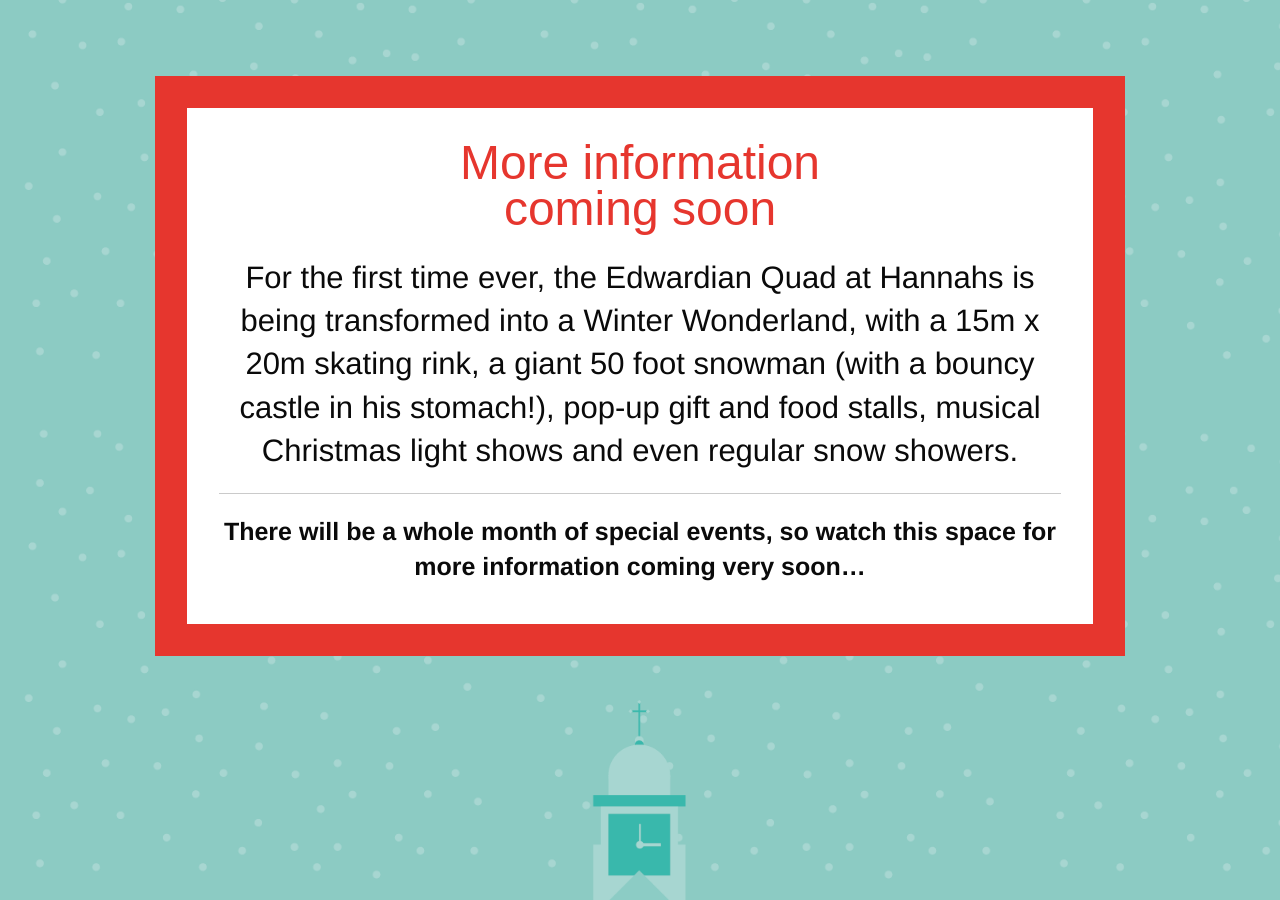
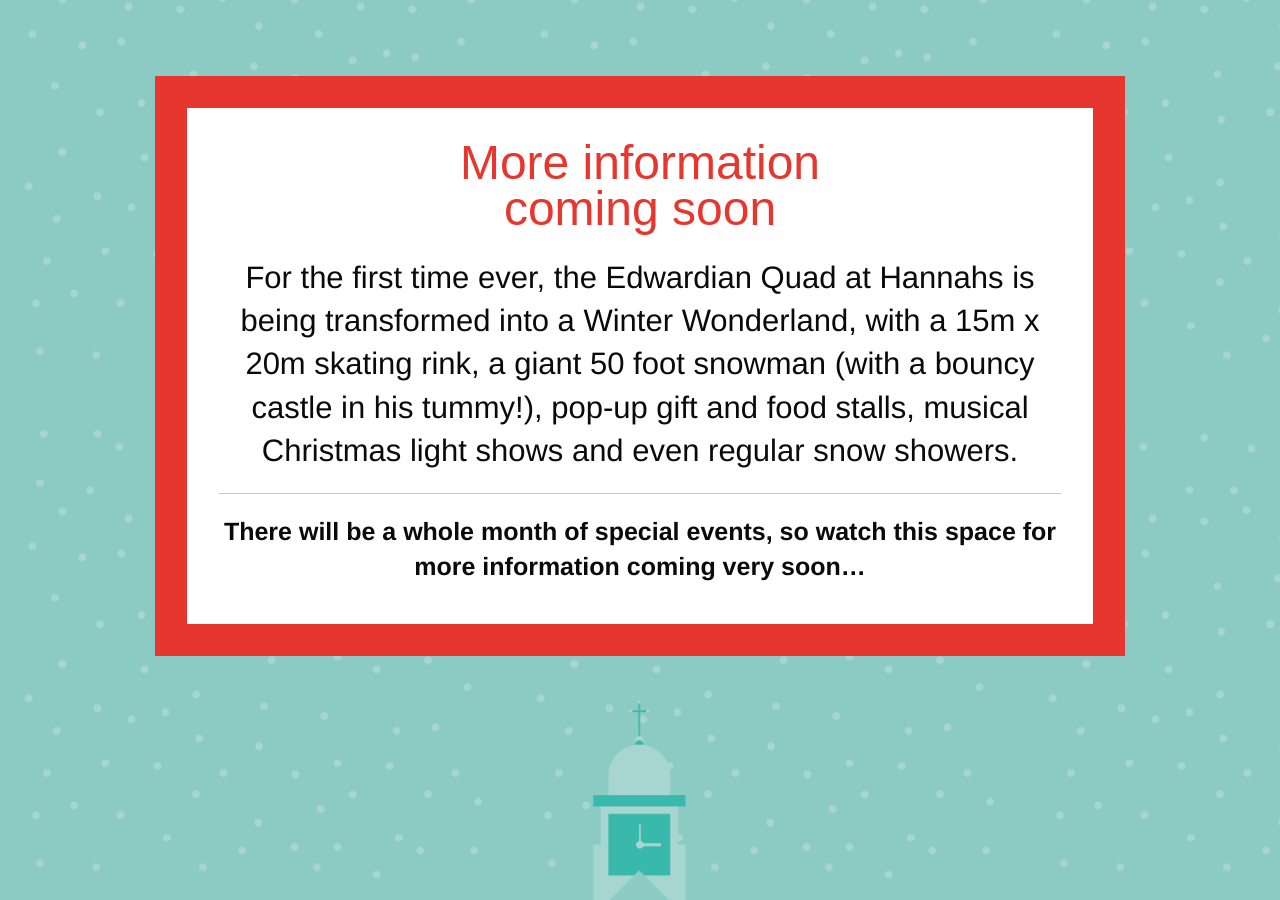
Before and after one commit to discoverhannahs/winterwonderland, a Jekyll site: the page built from index.html, in a window 1280 px wide and 900 px high, scrolled down 629 px. Built offline with Jekyll 4.4.1, drawn with Linux system fonts in a browser that asks for light colours; some web fonts are replaced.

Commit message:
changed stomach to tummy

```diff
--- a/_layouts/default.html
+++ b/_layouts/default.html
@@ -25,7 +25,7 @@
       <div class="large-12 large-centered columns">
         <div class="panel text-center">
           <h1 class="header">More information <br> coming soon</h1>
-          <h3>For the first time ever, the Edwardian Quad at Hannahs is being transformed into a Winter Wonderland, with a 15m x 20m skating rink, a giant 50 foot snowman (with a bouncy castle in his stomach!), pop-up gift and food stalls, musical Christmas light shows and even regular snow showers.</h3>
+          <h3>For the first time ever, the Edwardian Quad at Hannahs is being transformed into a Winter Wonderland, with a 15m x 20m skating rink, a giant 50 foot snowman (with a bouncy castle in his tummy!), pop-up gift and food stalls, musical Christmas light shows and even regular snow showers.</h3>
           <hr>
           <h4><strong>There will be a whole month of special events, so watch this space for more information coming very soon…</strong></h4>
         </div>
```
